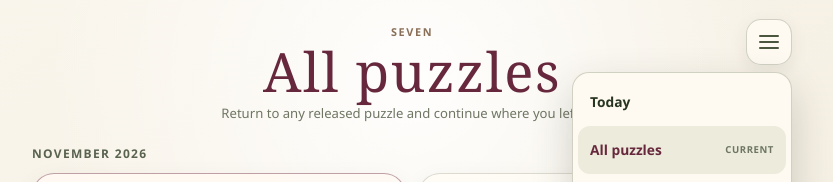
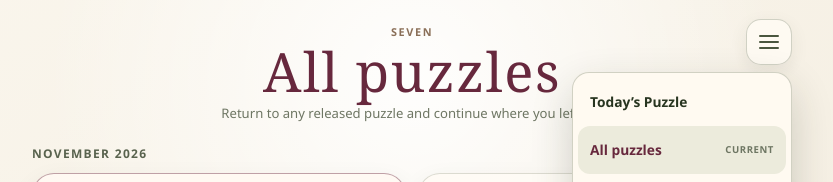
Before and after one commit to mikej340/seven, a Next.js app: page /puzzles in a window 1280 px wide. Both pictures are taken after a click on the button "Open navigation menu". Shown: the top 182 px of the page, without its empty margins (228-1061 px from the left). Built offline with nearby package versions, Linux system fonts and the light colour scheme; no server answers.

Commit message:
Clarify the Today’s Puzzle navigation label

```diff
--- a/app/navigation-menu.tsx
+++ b/app/navigation-menu.tsx
@@ -131,7 +131,7 @@ export default function NavigationMenu({ current, feedbackPuzzleDate }: Navigati
         hidden={!open}
       >
         <a href={`${PUZZLE_BASE_PATH}/`} aria-current={current === "today" ? "page" : undefined}>
-          <span>Today</span>
+          <span>Today’s Puzzle</span>
           {current === "today" ? <i aria-hidden="true">Current</i> : null}
         </a>
         <a
```
